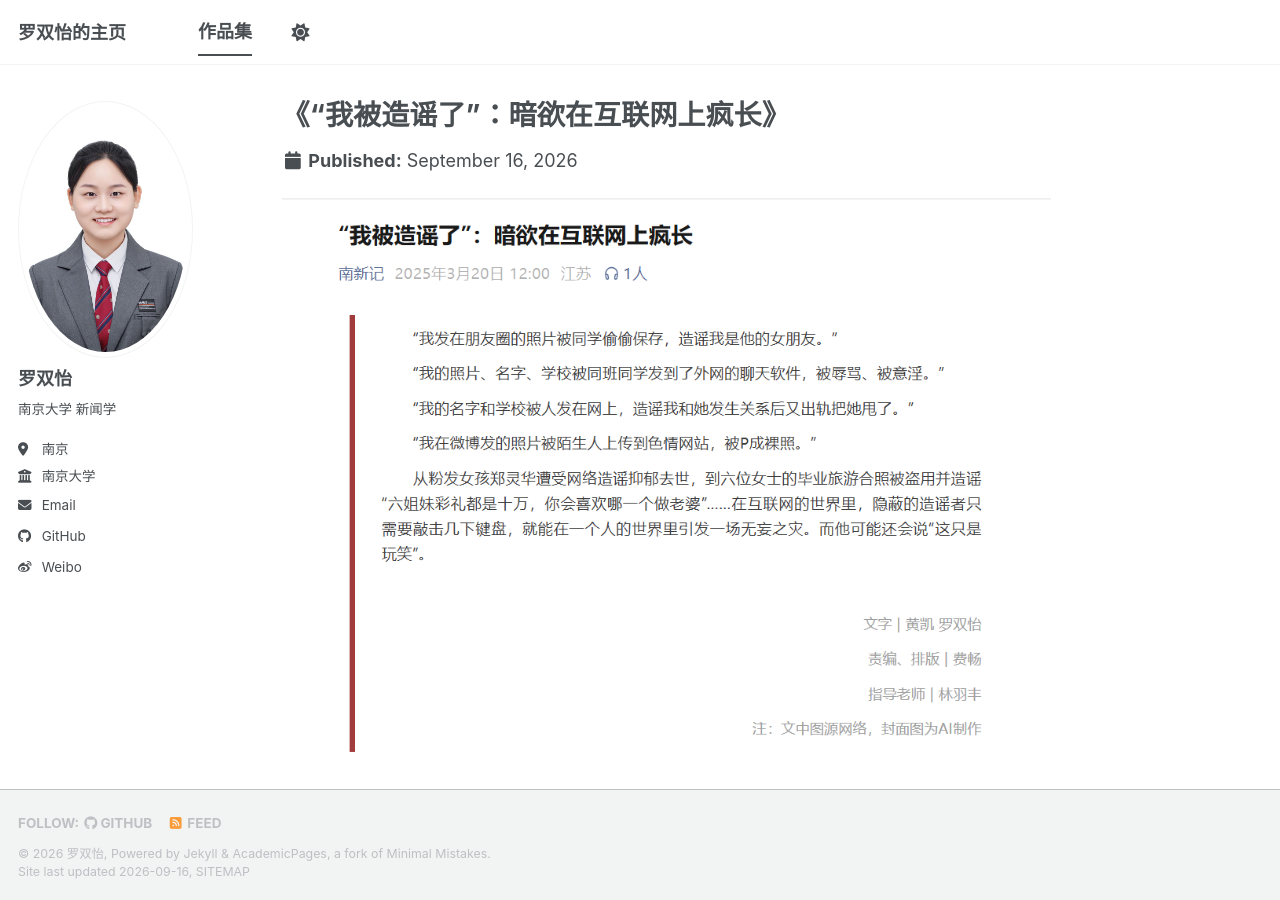
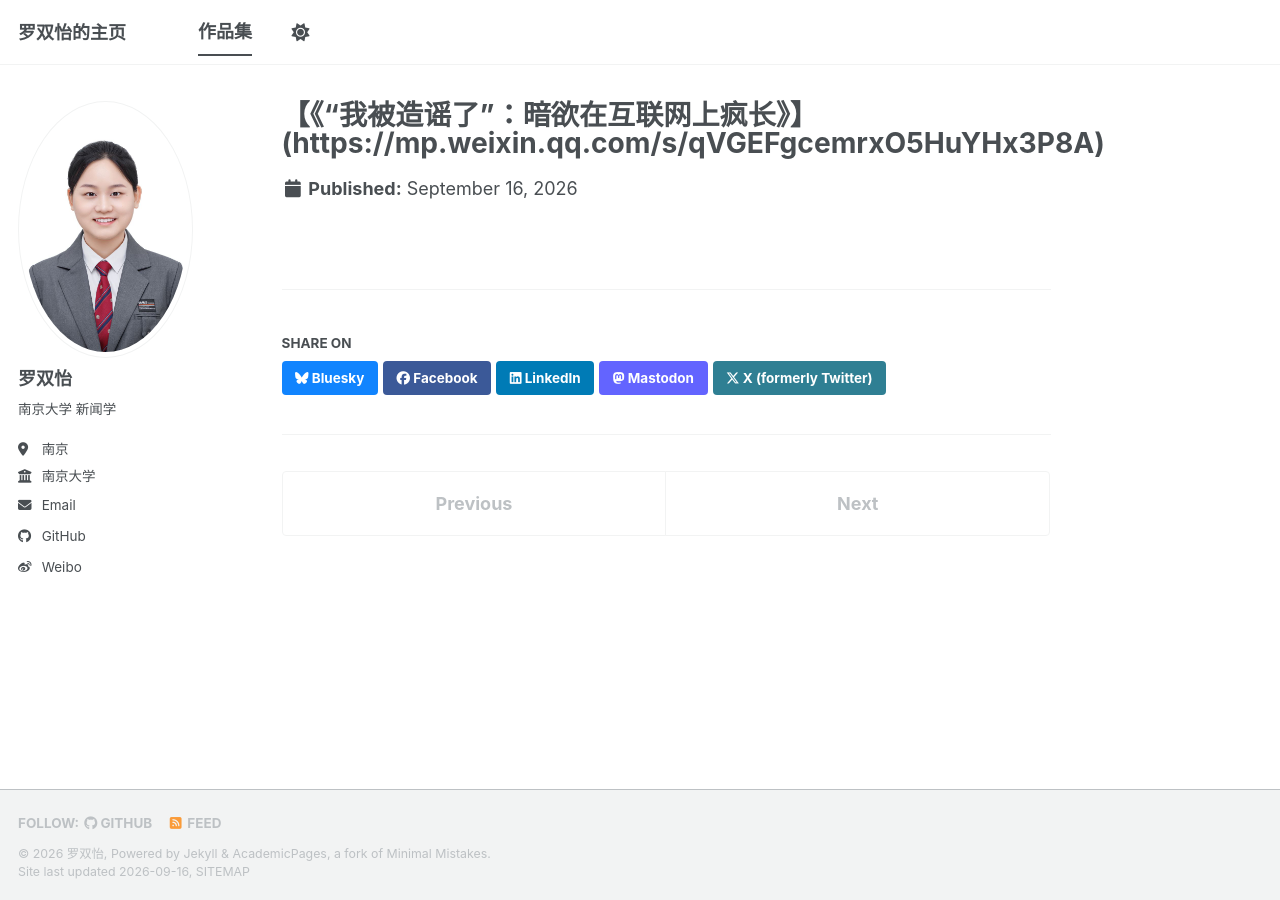
Before and after one commit to luoshuangyi122/luoshuangyi122.github.io, a Jekyll site: the page built from _portfolio/portfolio-3.md, in a window 1280 px wide and 900 px high. Built offline with Jekyll 4.4.1, drawn with Linux system fonts in a browser that asks for light colours; a style sheet for code colours, icons or effects is not loaded; part of the change alters nothing that is shown.

Commit message:
Update portfolio-3.md

```diff
--- a/_portfolio/portfolio-3.md
+++ b/_portfolio/portfolio-3.md
@@ -1,7 +1,5 @@
 ---
-title: "《“我被造谣了”：暗欲在互联网上疯长》"
+title: "【《“我被造谣了”：暗欲在互联网上疯长》】(https://mp.weixin.qq.com/s/qVGEFgcemrxO5HuYHx3P8A)"
 excerpt: "深度报道"
 collection: portfolio
 ---
-
-![新闻项目图](/images/rumor.png)
```
